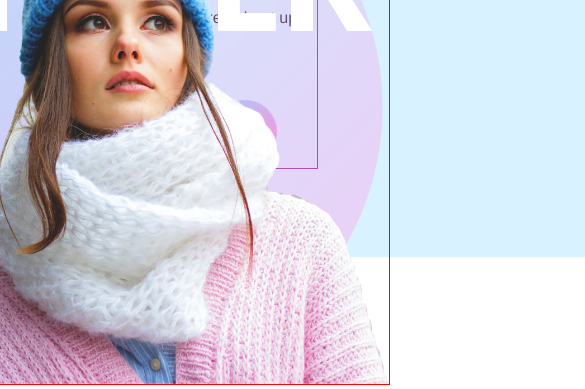
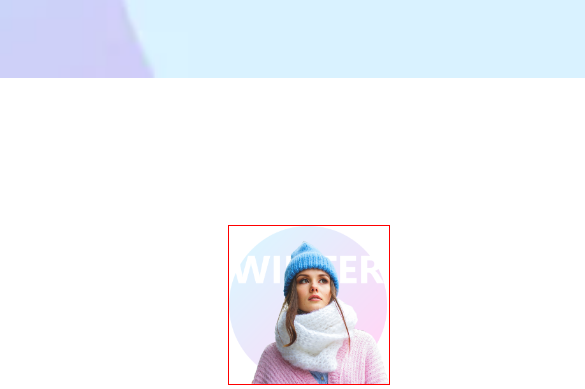
Before and after one commit to RomanPopyk/UrbanFashionWebsite, a plain HTML site: page index.html in a window 390 px wide. Shown: the part 455-844 px from the top of the page, 585 px wide, since content can reach past the window. Drawn offline with Linux system fonts and the light colour scheme.

Commit message:
set min width

```diff
--- a/style.css
+++ b/style.css
@@ -6,6 +6,7 @@ body {
     margin: 0;
     padding: 1.5rem 0.5rem;
     overflow: auto;
+    min-width: 900px;
 }
 header {
     border: 1px purple solid;
@@ -127,24 +128,23 @@ li {
     width: 4rem;
 }
 
-@media screen and (max-width: 1400px) {
+@media screen and (max-width: 900px) {
     body {
         background-image: url(files/background960x540.webp);
-        background-repeat: no-repeat;
-        background-size: cover;
-        font-family: Helvetica, sans-serif;
-        margin: 0;
-        padding: 1.5rem 0.5rem;
+    }
+    .main-image-container img {
+        width: 30rem;
+        border: 1px red solid;
+        overflow: hidden;
     }
 }
-
 @media screen and (max-width: 412px) {
     body {
         background-image: url(files/background412x915.webp);
-        background-repeat: no-repeat;
-        background-size: cover;
-        font-family: Helvetica, sans-serif;
-        margin: 0;
-        padding: 1.5rem 0.5rem;
+    }
+    .main-image-container img {
+        width: 10rem;
+        border: 1px red solid;
+        overflow: hidden;
     }
 }
```
